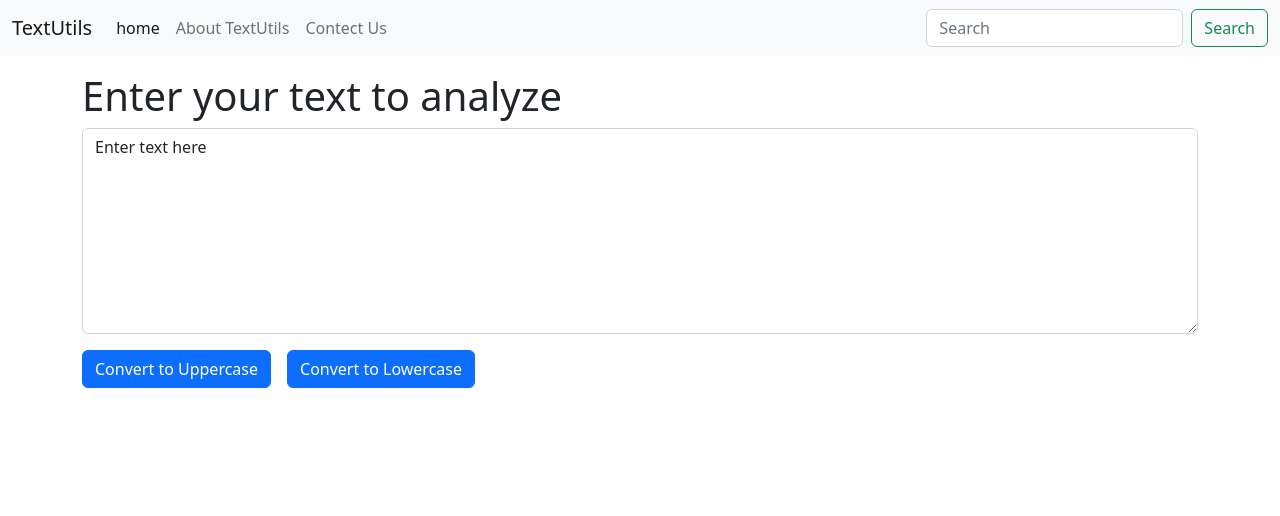
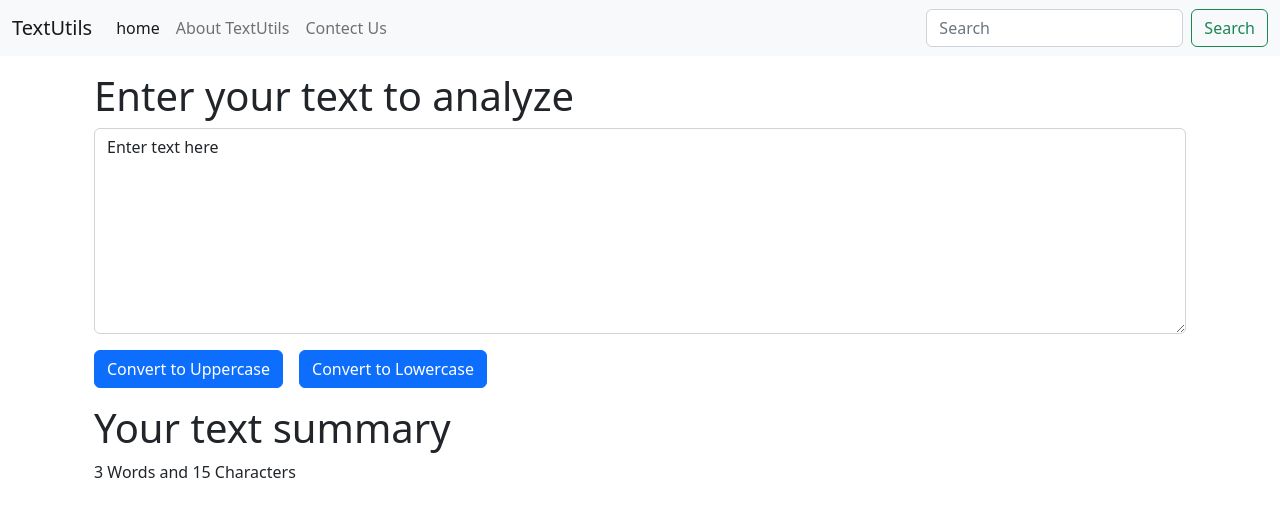
Before and after one commit to jenilsangani/TextUtils, a React (Create React App) app: page / in a window 1280 px wide. Shown: the top 516 px of the page. Built offline with nearby package versions, Linux system fonts and the light colour scheme.

Commit message:
added text summary

```diff
--- a/src/components/TextForm.js
+++ b/src/components/TextForm.js
@@ -4,6 +4,7 @@
   const handleUpClick = () => {
     let newText = text.toUpperCase();
     setText(newText);
+    console.log(handleUpClick);
   };
   const handleLowClick = () => {
     let newText1 = text.toLowerCase();
@@ -14,32 +15,20 @@
   };
   const [text, setText] = useState("Enter text here");
   return (
-    <div>
-      <h1>{props.heading}</h1>
-      <div className="mb-3">
-        <textarea
-          className="form-control"
-          value={text}
-          onChange={handleonChange}
-          id="myBox"
-          rows="8"
-        ></textarea>
+    <>
+      <div className="container">
+        <h1>{props.heading}</h1>
+        <div className="mb-3">
+          <textarea className="form-control" value={text} onChange={handleonChange} id="myBox" rows="8"></textarea>
+        </div>
+        <button className="btn btn-primary" style={{ marginRight: 16 }} onClick={handleUpClick}> Convert to Uppercase </button>
+
+        <button className="btn btn-primary" style={{ marginRight: 16 }} onClick={handleLowClick}> Convert to Lowercase </button>
       </div>
-      <button
-        className="btn btn-primary"
-        style={{ marginRight: 16 }}
-        onClick={handleUpClick}
-      >
-        Convert to Uppercase
-      </button>
-
-      <button
-        className="btn btn-primary"
-        style={{ marginRight: 16 }}
-        onClick={handleLowClick}
-      >
-        Convert to Lowercase
-      </button>
-    </div>
+      <div className="container my-3">
+        <h1>Your text summary</h1>
+        <p>{text.split(" ").length} Words and {text.length} Characters</p>
+      </div>
+    </>
   );
 }
```
